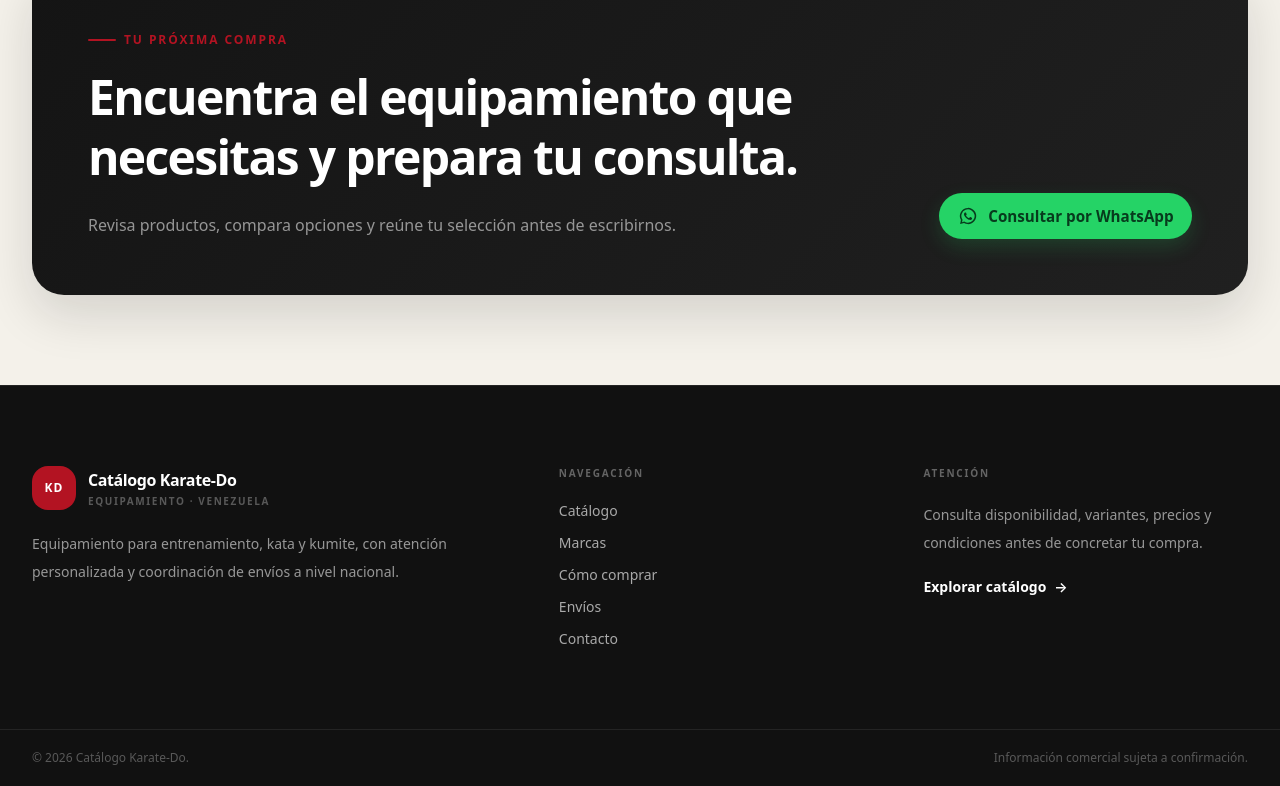
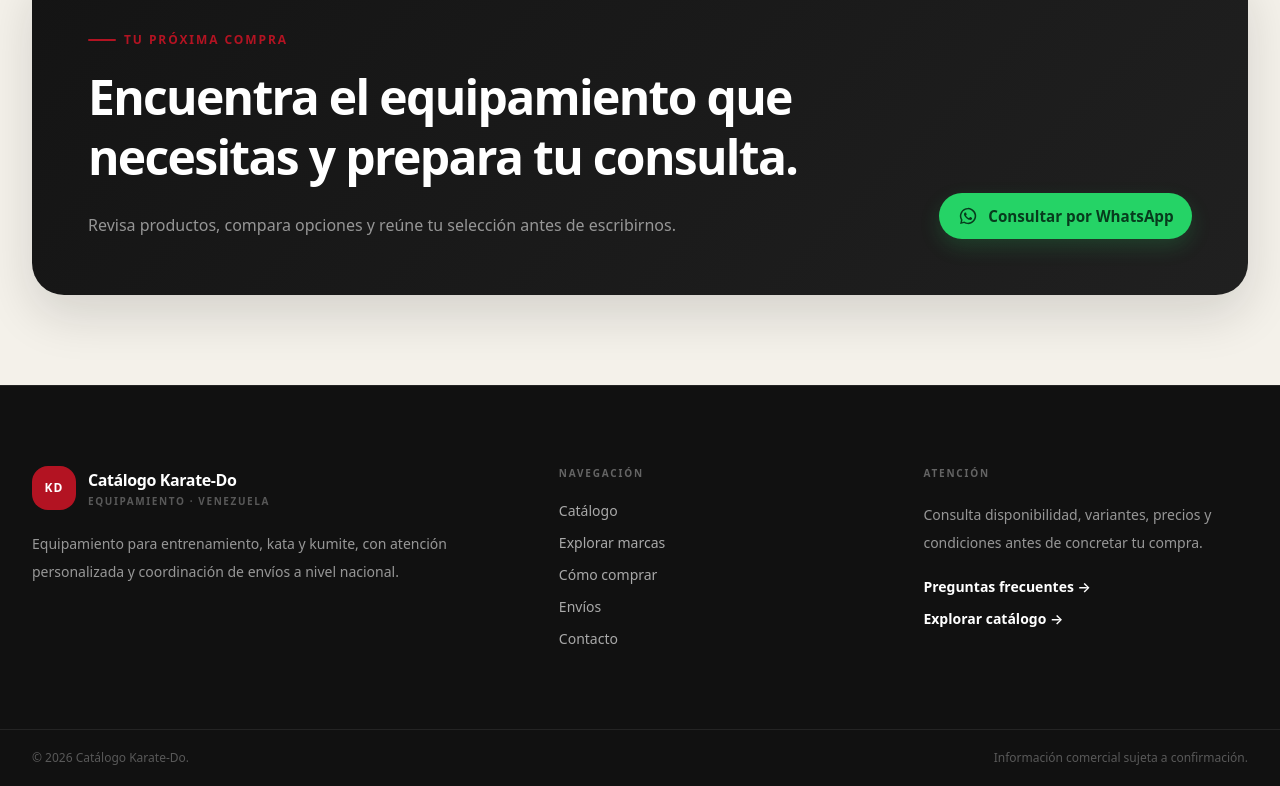
Before and after one commit to maorusohh/catalogo-karate, a Next.js app: page / in a window 1280 px wide. Shown: the part 4069-4855 px from the top of the page. Built offline with nearby package versions, Linux system fonts and the light colour scheme.

Commit message:
refine footer navigation and add FAQ

```diff
--- a/src/components/layout/site-footer.tsx
+++ b/src/components/layout/site-footer.tsx
@@ -45,7 +45,7 @@ export function SiteFooter() {
                 href="/marcas"
                 className="text-sm text-white/64 transition-colors hover:text-white"
               >
-                Marcas
+                Explorar marcas
               </Link>
 
               <Link
@@ -81,13 +81,23 @@ export function SiteFooter() {
               compra.
             </p>
 
-            <Link
-              href="/catalogo"
-              className="mt-5 inline-flex items-center gap-2 text-sm font-semibold text-white transition-colors hover:text-[#25d366]"
-            >
-              Explorar catálogo
-              <span aria-hidden="true">→</span>
-            </Link>
+            <div className="mt-5 grid gap-3">
+              <Link
+                href="/preguntas-frecuentes"
+                className="text-sm font-semibold text-white transition-colors hover:text-[#25d366]"
+              >
+                Preguntas frecuentes
+                <span aria-hidden="true"> →</span>
+              </Link>
+
+              <Link
+                href="/catalogo"
+                className="text-sm font-semibold text-white transition-colors hover:text-[#25d366]"
+              >
+                Explorar catálogo
+                <span aria-hidden="true"> →</span>
+              </Link>
+            </div>
           </div>
         </div>
       </Container>
```
